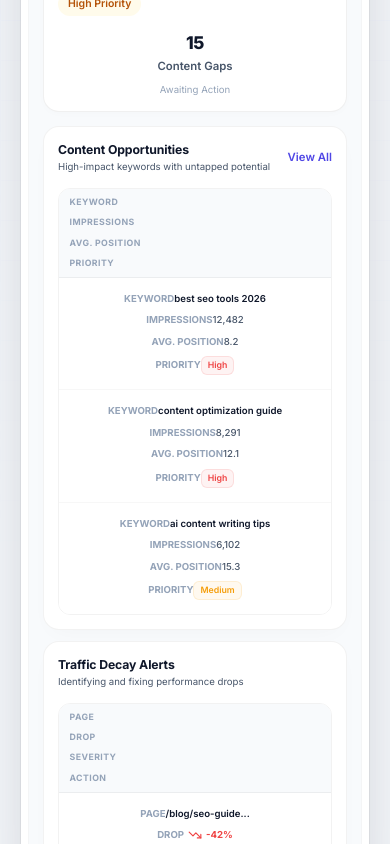
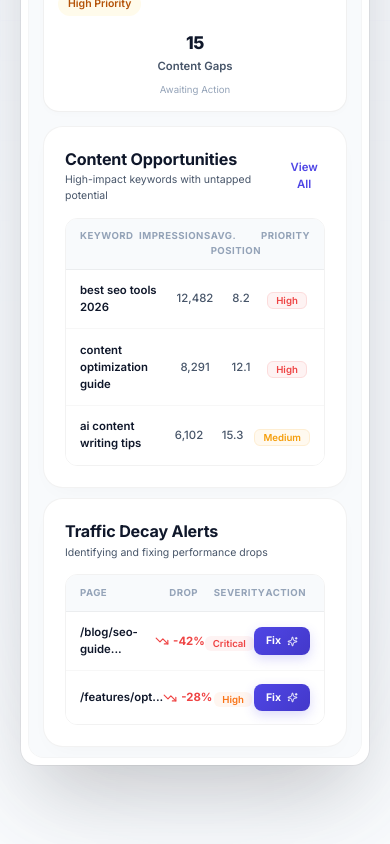
Before and after one commit to sshobhi776/seoscribes, a Next.js app: page / in a window 390 px wide. Shown: the part 1700-2544 px from the top of the page. Built offline with nearby package versions, Linux system fonts and the light colour scheme.

Commit message:
Keep dashboard preview tables desktop layout on mobile with horizontal scroll

```diff
--- a/src/app/globals.css
+++ b/src/app/globals.css
@@ -1028,6 +1028,7 @@ body {
     border-radius: 16px !important;
     padding: 0.5rem !important;
     max-width: 100% !important;
+    overflow-x: auto !important;
   }
 
   .dashboard-grid {
@@ -1073,47 +1074,7 @@ body {
 
   .card-section {
     padding: 0 1rem 0.75rem 1rem !important;
-  }
-
-  .card-section > div {
-    padding: 1rem !important;
-    border-radius: 16px !important;
-  }
-
-  .card-section h3 {
-    font-size: 0.875rem !important;
-  }
-
-  .card-section p {
-    font-size: 0.6875rem !important;
-  }
-
-  .table-grid {
-    grid-template-columns: 1.5fr 1fr 1fr 1fr !important;
-    padding: 0.5rem 0.75rem !important;
-    gap: 0.5rem !important;
-  }
-
-  .table-grid > div {
-    font-size: 0.625rem !important;
-  }
-
-  .table-row-preview {
-    padding: 0.75rem !important;
-  }
-
-  .table-row-preview > div {
-    font-size: 0.6875rem !important;
-  }
-
-  .table-row-preview .action-col span {
-    padding: 2px 6px !important;
-    font-size: 0.625rem !important;
-  }
-
-  .fix-btn-preview {
-    font-size: 0.6875rem !important;
-    padding: 4px 8px !important;
+    overflow-x: auto !important;
   }
 }
 
@@ -1121,39 +1082,4 @@ body {
   .stats-grid {
     grid-template-columns: 1fr !important;
   }
-
-  .table-header {
-    display: none !important;
-  }
-
-  .table-grid {
-    display: flex !important;
-    flex-direction: column !important;
-    gap: 0.5rem !important;
-  }
-
-  .table-row-preview {
-    display: flex !important;
-    flex-direction: column !important;
-    gap: 0.5rem !important;
-    padding: 1rem !important;
-  }
-
-  .table-row-preview > div {
-    display: flex !important;
-    justify-content: space-between !important;
-    align-items: center !important;
-  }
-
-  .table-row-preview > div::before {
-    content: attr(data-label);
-    font-weight: 700;
-    color: var(--text-tertiary);
-    font-size: 0.6875rem;
-    text-transform: uppercase;
-  }
-
-  .table-row-preview .action-col {
-    justify-content: flex-end !important;
-  }
 }
--- a/src/components/DashboardPreview.tsx
+++ b/src/components/DashboardPreview.tsx
@@ -238,10 +238,10 @@ export default function DashboardPreview() {
                     alignItems: 'center',
                     background: 'white'
                   }}>
-                    <div data-label="Keyword" style={{ fontSize: '0.8125rem', fontWeight: 600, color: 'var(--text-primary)', textAlign: 'left' }}>{row.keyword}</div>
-                    <div data-label="Impressions" style={{ fontSize: '0.8125rem', color: 'var(--text-secondary)', fontWeight: 500 }}>{row.impressions}</div>
-                    <div data-label="Avg. Position" style={{ fontSize: '0.8125rem', color: 'var(--text-secondary)', fontWeight: 500 }}>{row.position}</div>
-                    <div className="action-col" data-label="Priority">
+                    <div style={{ fontSize: '0.8125rem', fontWeight: 600, color: 'var(--text-primary)', textAlign: 'left' }}>{row.keyword}</div>
+                    <div style={{ fontSize: '0.8125rem', color: 'var(--text-secondary)', fontWeight: 500 }}>{row.impressions}</div>
+                    <div style={{ fontSize: '0.8125rem', color: 'var(--text-secondary)', fontWeight: 500 }}>{row.position}</div>
+                    <div className="action-col">
                       <span style={{
                         padding: '2px 8px',
                         borderRadius: '6px',
@@ -303,12 +303,12 @@ export default function DashboardPreview() {
                     alignItems: 'center',
                     background: 'white'
                   }}>
-                    <div data-label="Page" style={{ fontSize: '0.8125rem', fontWeight: 600, color: 'var(--text-primary)', textAlign: 'left' }}>{row.page}</div>
-                    <div data-label="Drop" style={{ fontSize: '0.8125rem', color: '#ef4444', fontWeight: 700, display: 'flex', alignItems: 'center', gap: '4px' }}>
+                    <div style={{ fontSize: '0.8125rem', fontWeight: 600, color: 'var(--text-primary)', textAlign: 'left' }}>{row.page}</div>
+                    <div style={{ fontSize: '0.8125rem', color: '#ef4444', fontWeight: 700, display: 'flex', alignItems: 'center', gap: '4px' }}>
                       <TrendingDown size={14} />
                       {row.drop}
                     </div>
-                    <div data-label="Severity">
+                    <div>
                       <span style={{
                         padding: '2px 8px',
                         borderRadius: '6px',
@@ -320,7 +320,7 @@ export default function DashboardPreview() {
                         {row.severity}
                       </span>
                     </div>
-                    <div className="action-col" data-label="Action">
+                    <div className="action-col">
                       <button className="fix-btn-preview" style={{
                         fontSize: '0.75rem',
                         padding: '6px 12px',
```
